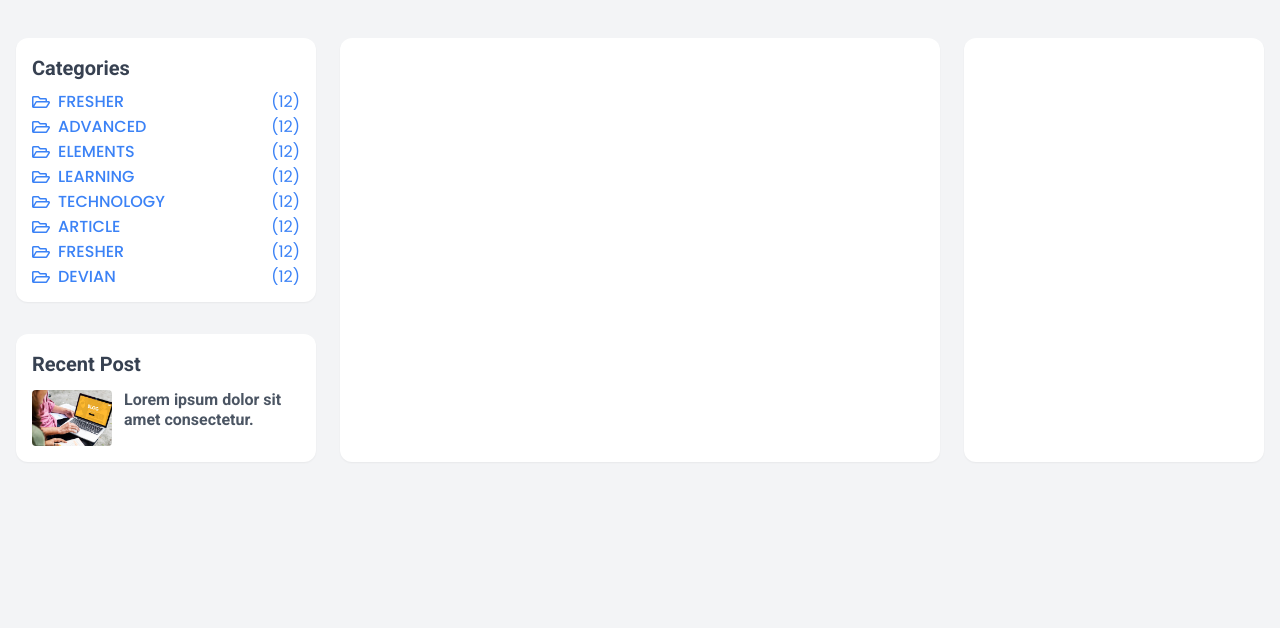
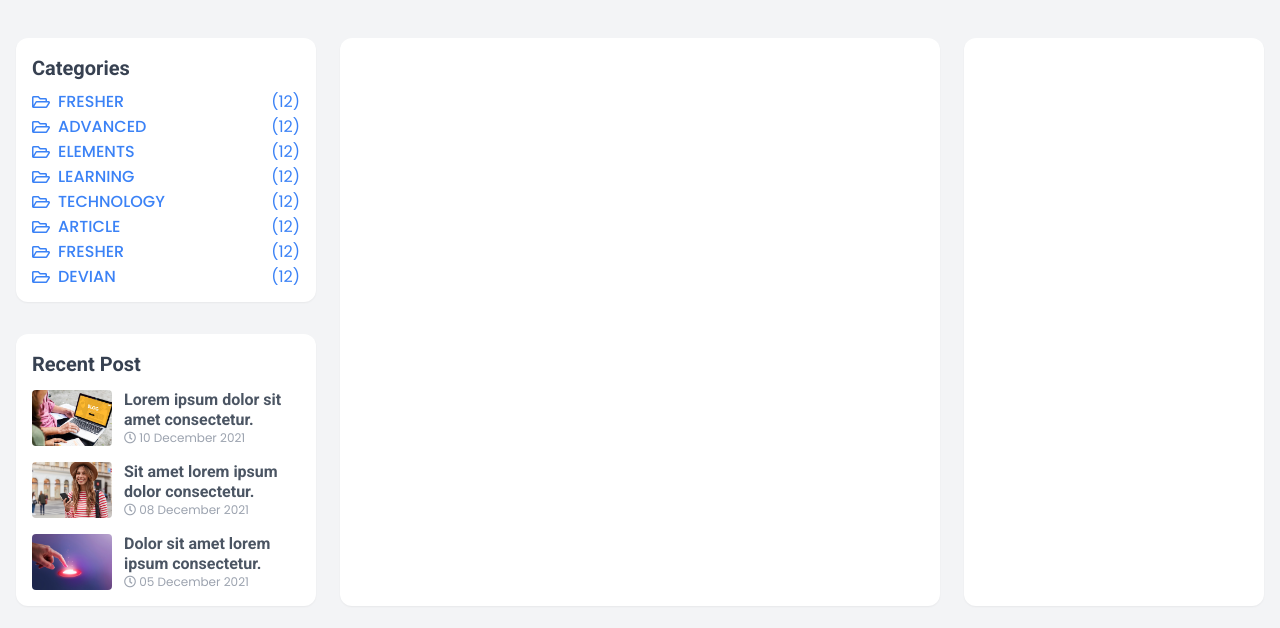
Before and after one commit to asifadib/tailwind-blog, a website built with Vite: page index.html in a window 1280 px wide. Shown: the part 86-714 px from the top of the page. Built offline with nearby package versions, Linux system fonts and the light colour scheme.

Commit message:
add recent post section

```diff
--- a/index.html
+++ b/index.html
@@ -146,13 +146,49 @@
                 <!-- Blog Post  -->
                 <div class="bg-white rounded-xl p-4 shadow-sm mt-8">
                     <h3 class="text-xl font-roboto font-semibold text-gray-700 mb-3">Recent Post</h3>
-                    <div>
-                        <a href="#" class="flex">
+                    <div class="space-y-4">
+                        <a href="#" class="flex group">
                             <div class="flex-shrink-0">
                                 <img class="w-20 h-14 rounded object-cover" src="src/img/img-1.jpg" alt="">
                             </div>
                             <div class="flex-grow pl-3">
-                                <h5 class="text-md leading-5 font-roboto font-semibold hover:text-blue-500">Lorem ipsum dolor sit amet consectetur.</h5>
+                                <h5 class="text-md leading-5 font-roboto font-semibold group-hover:text-blue-500 transition">Lorem ipsum dolor sit amet consectetur.</h5>
+                                <div class="flex text-gray-400 text-sm items-center">
+                                    <span class="mr-1 text-xs">
+                                        <i class="far fa-clock"></i>
+                                        10 December 2021
+                                    </span>
+                                </div>
+                            </div>
+                        </a>
+
+                        <a href="#" class="flex group">
+                            <div class="flex-shrink-0">
+                                <img class="w-20 h-14 rounded object-cover" src="src/img/img-2.jpg" alt="">
+                            </div>
+                            <div class="flex-grow pl-3">
+                                <h5 class="text-md leading-5 font-roboto font-semibold group-hover:text-blue-500 transition">Sit amet lorem ipsum dolor consectetur.</h5>
+                                <div class="flex text-gray-400 text-sm items-center">
+                                    <span class="mr-1 text-xs">
+                                        <i class="far fa-clock"></i>
+                                        08 December 2021
+                                    </span>
+                                </div>
+                            </div>
+                        </a>
+
+                        <a href="#" class="flex group">
+                            <div class="flex-shrink-0">
+                                <img class="w-20 h-14 rounded object-cover" src="src/img/img-3.jpg" alt="">
+                            </div>
+                            <div class="flex-grow pl-3">
+                                <h5 class="text-md leading-5 font-roboto font-semibold group-hover:text-blue-500 transition"> Dolor sit amet lorem ipsum consectetur.</h5>
+                                <div class="flex text-gray-400 text-sm items-center">
+                                    <span class="mr-1 text-xs">
+                                        <i class="far fa-clock"></i>
+                                        05 December 2021
+                                    </span>
+                                </div>
                             </div>
                         </a>
                     </div>
```
